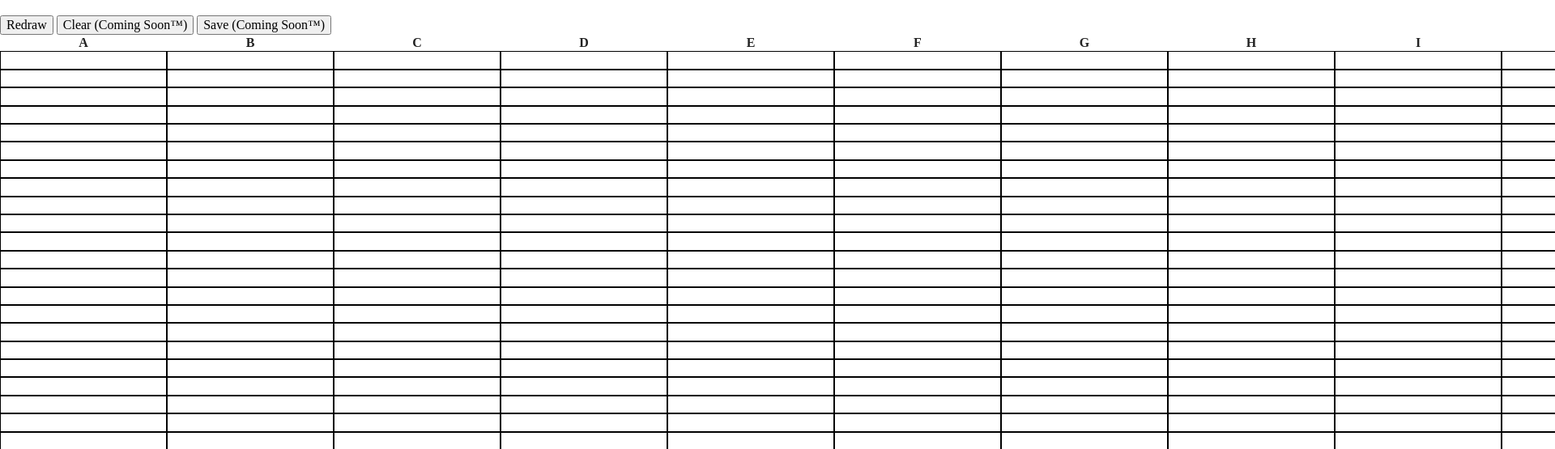
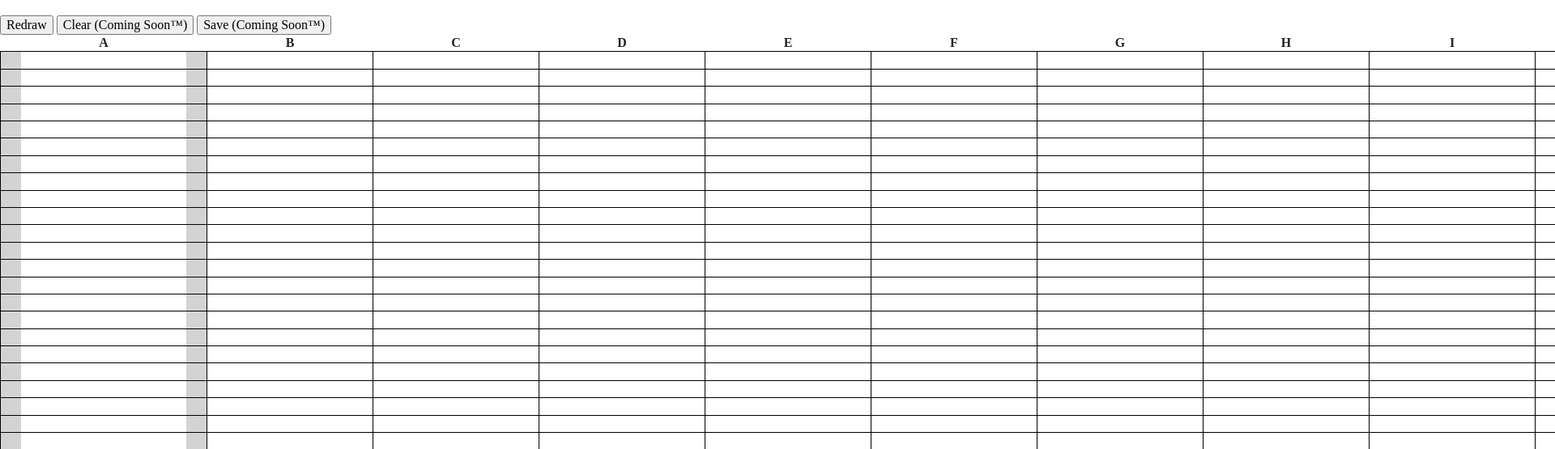
Before and after one commit to DanielVeza/js-spreadsheet, a website built with Parcel: page index.html in a window 1280 px wide. Shown: the part 61-616 px from the top of the page at 81% size, 1920 px wide, since content can reach past the window. Built offline with nearby package versions, Linux system fonts and the light colour scheme.

Commit message:
Smaller styling changes

```diff
--- a/css/main.css
+++ b/css/main.css
@@ -284,8 +284,22 @@ table > tbody > tr > td  {
   padding: 0;
 }
 
+table > tbody > tr {
+  border: 1px solid black;
+}
+
 table > tbody > tr > td > input {
-  border: 1px solid black;
+  border: none;
+}
+
+table > tbody > tr > td {
+  border-right: 1px solid black;
+}
+
+table > tbody > tr > td:first-child {
+  padding-left: 25px;
+  padding-right: 25px;
+  background: lightgrey;
 }
 
 .hidden {
```
